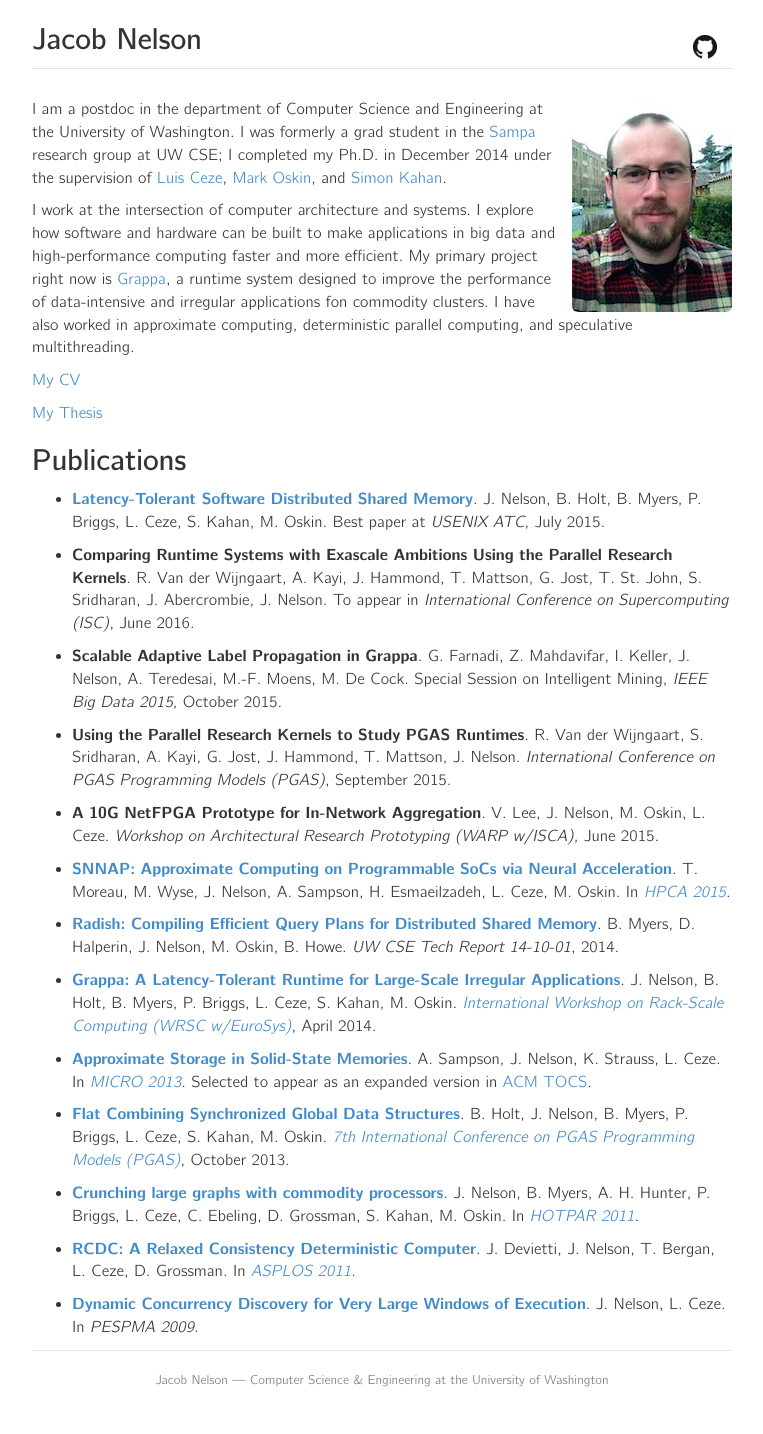
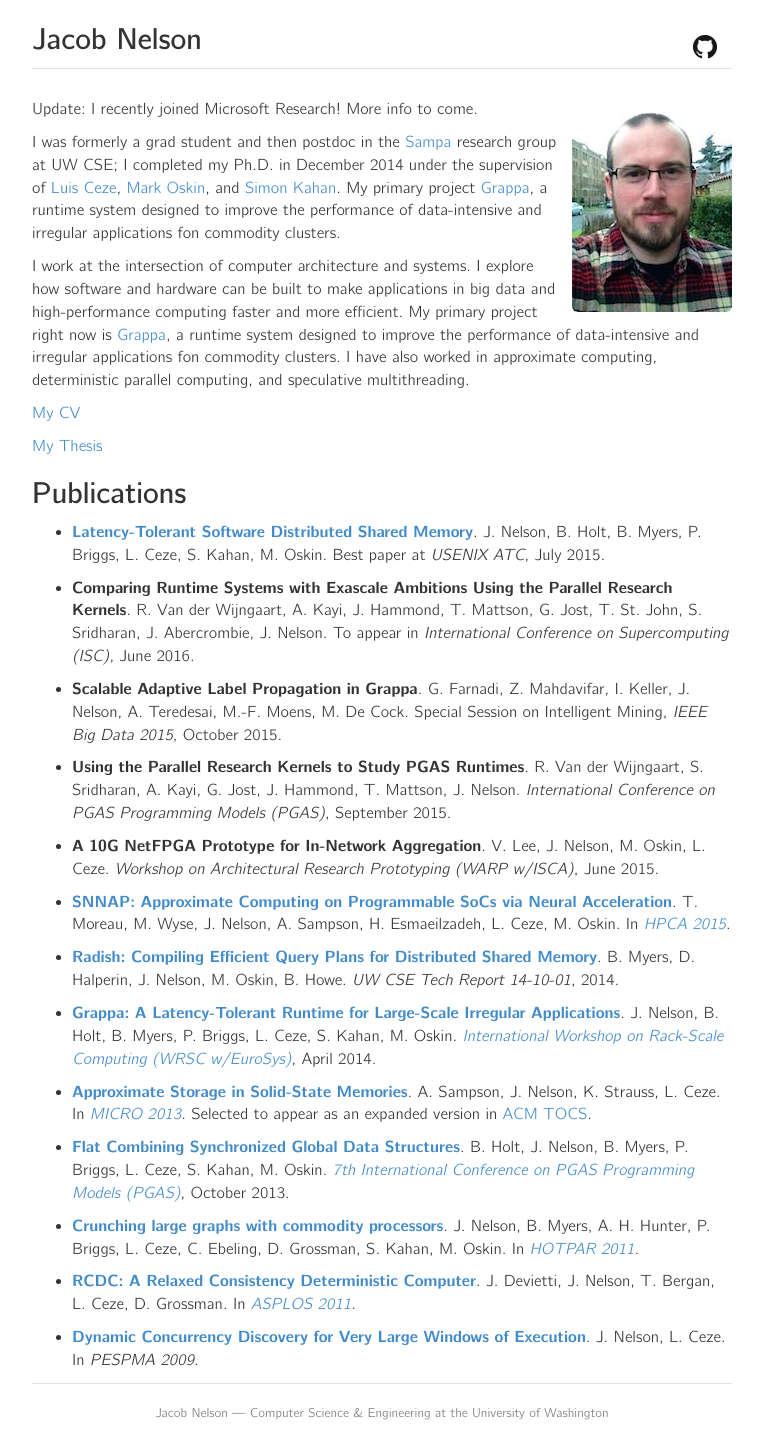
Before and after one commit to nelsonje/nelsonje.github.io, a Jekyll site: the page built from index.md, in a window 1280 px wide. Shown: the whole page, without its empty margins (258-1021 px from the left). Built offline with Jekyll 4.4.1, drawn with Linux system fonts in a browser that asks for light colours; nearby versions of some CDN libraries; before the commit the page ends 1401 px from its top, so only the background shows below that.

Commit message:
update location

```diff
--- a/_config.yml
+++ b/_config.yml
@@ -1,9 +1,9 @@
 name: Jacob Nelson
-description: UW CSE computer scientist
+description: Computer scientist
 
 base: ''
 
-url: http://homes.cs.washington.edu/~nelson/
+url: http://nelsonje.github.io
 
 permalink: /posts/:title.html
 
--- a/index.md
+++ b/index.md
@@ -6,7 +6,9 @@
 
 ![Me]({{ site.url }}/img/jakeface2.jpg){: width=160 height=213 class="img-rounded" style="float: right; margin-left: 10px;"}
 
-I am a postdoc in the department of Computer Science and Engineering at the University of Washington. I was formerly a grad student in the [Sampa](http://sampa.cs.washington.edu) research group at UW CSE; I completed my Ph.D. in December 2014 under the supervision of [Luis Ceze](http://www.cs.washington.edu/homes/luisceze/), [Mark Oskin](http://www.cs.washington.edu/homes/oskin), and [Simon Kahan](http://www.systemsbiology.org/simon-kahan).
+Update: I recently joined Microsoft Research! More info to come.
+
+I was formerly a grad student and then postdoc in the [Sampa](http://sampa.cs.washington.edu) research group at UW CSE; I completed my Ph.D. in December 2014 under the supervision of [Luis Ceze](http://www.cs.washington.edu/homes/luisceze/), [Mark Oskin](http://www.cs.washington.edu/homes/oskin), and [Simon Kahan](http://www.systemsbiology.org/simon-kahan). My primary project [Grappa](http://grappa.io), a runtime system designed to improve the performance of data-intensive and irregular applications fon commodity clusters.
 
 I work at the intersection of computer architecture and systems. I explore how software and hardware can be built to make applications in big data and high-performance computing faster and more efficient. My primary project right now is [Grappa](http://grappa.io), a runtime system designed to improve the performance of data-intensive and irregular applications fon commodity clusters. I have also worked in approximate computing, deterministic parallel computing, and speculative multithreading.
 
```
